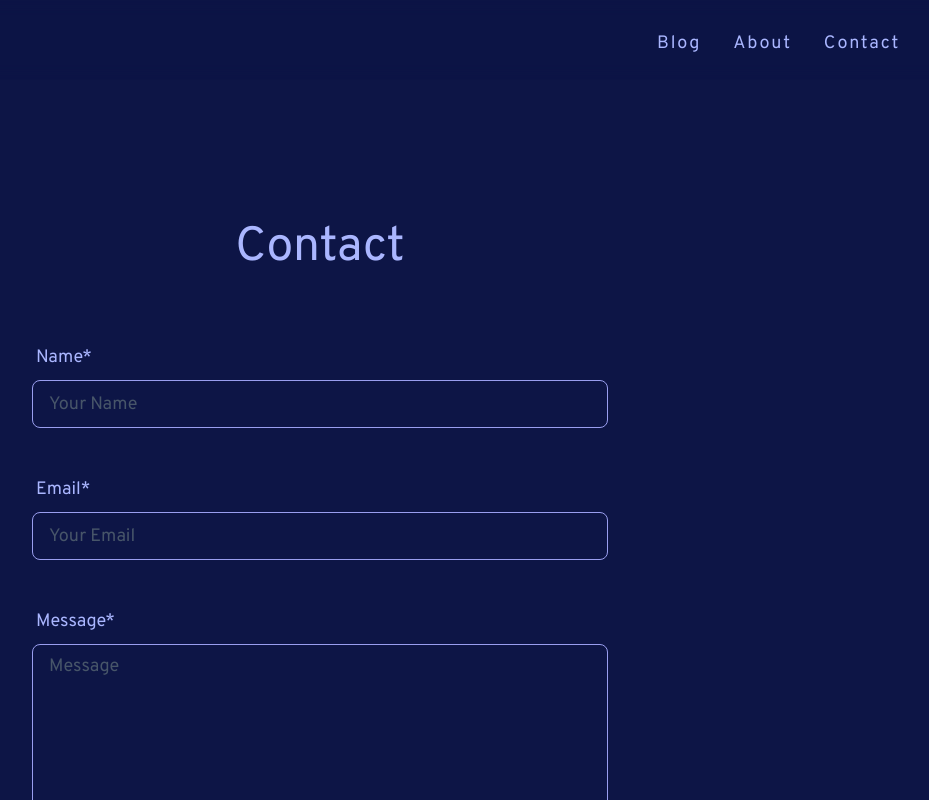
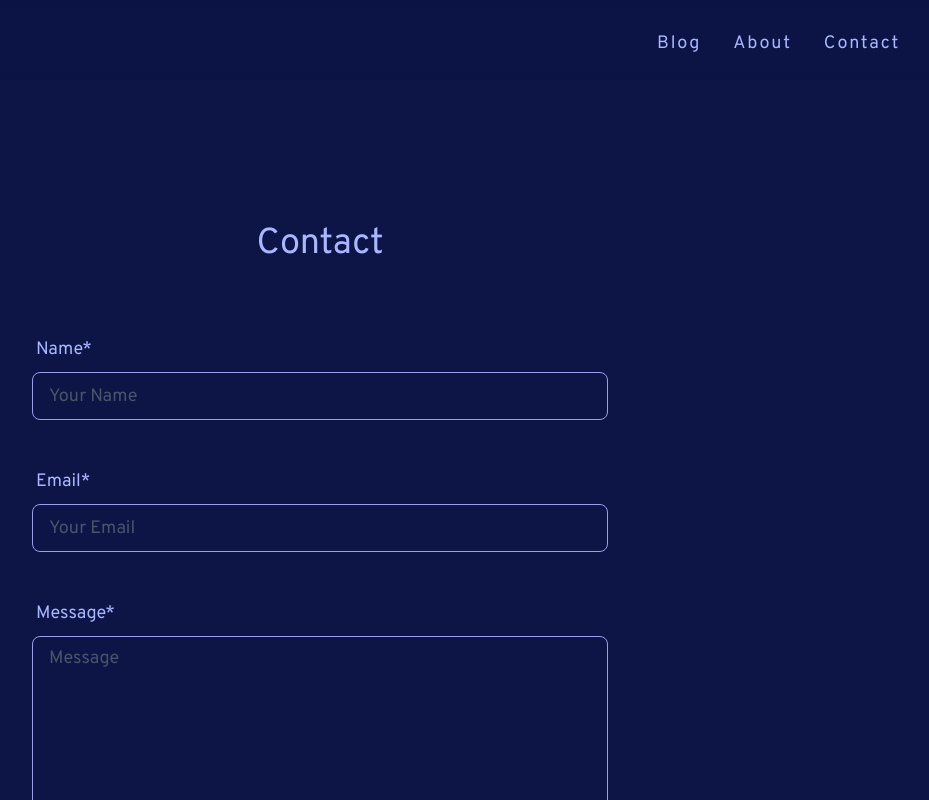
Before and after one commit to rerelurelu/kilonova, a Next.js app: page /contact in a window 1280 px wide. Shown: the top 800 px of the page, without its empty margins (320-1249 px from the left). Built offline with nearby package versions, Linux system fonts and the light colour scheme; no server answers.

Commit message:
layout: Fix font size

```diff
--- a/src/pages/contact.tsx
+++ b/src/pages/contact.tsx
@@ -79,7 +79,7 @@ const Contact: NextPage = () => {
           duration: 5000,
         }}
       />
-      <h1 className="pt-36 text-center text-5xl">Contact</h1>
+      <h1 className="pt-36 text-center text-4xl">Contact</h1>
       <form onSubmit={handleSubmit(handleSendMessage)}>
         <div className="mt-16 grid w-full place-items-center gap-10 pb-40">
           <div className="form-control w-full max-w-xl">
```
